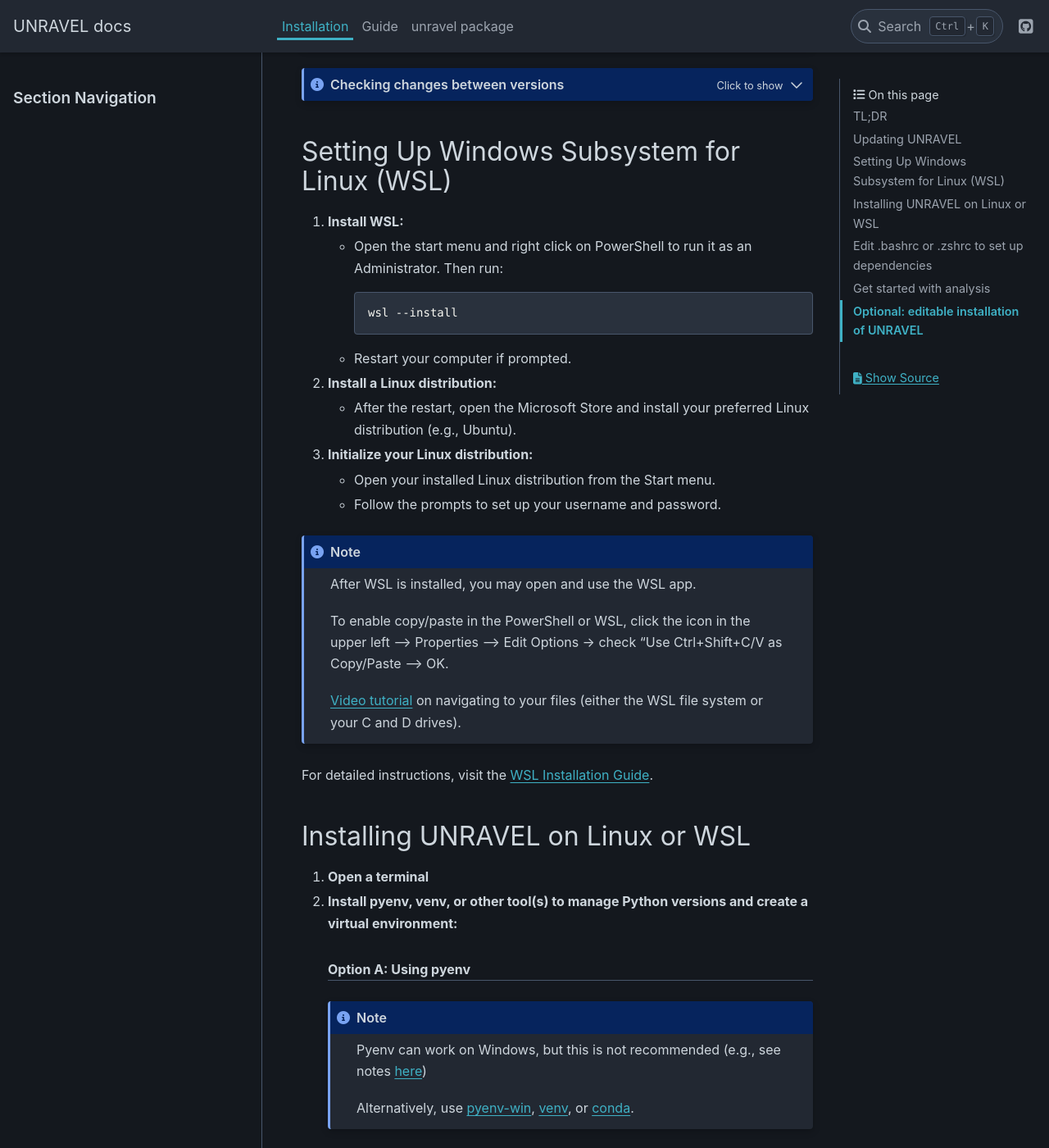
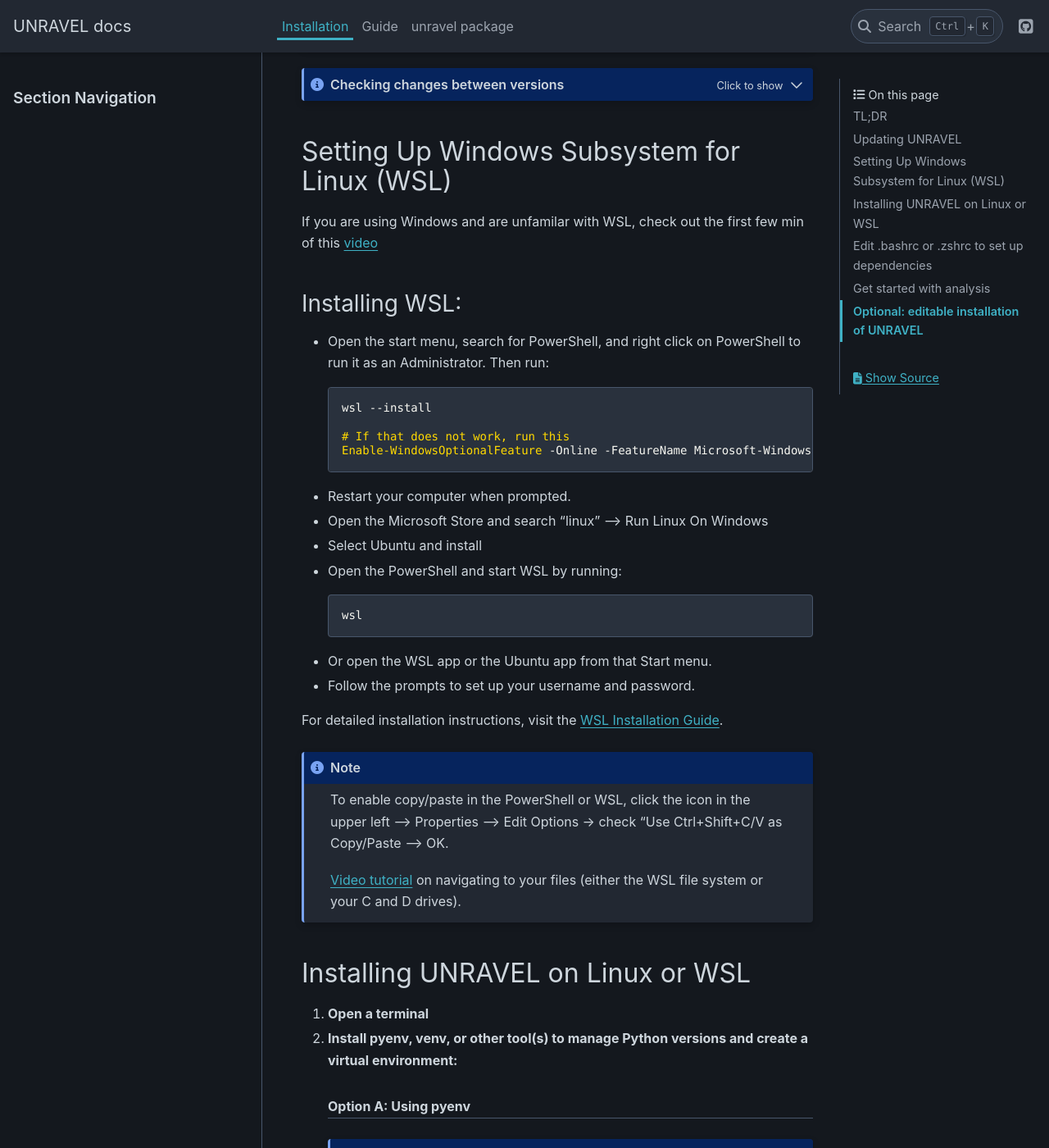
Before and after one commit to b-heifets/UNRAVEL, a Sphinx documentation site: the page built from unravel/docs/installation.md, in a window 1280 px wide and 1400 px high, scrolled down 1015 px. Shown: the whole window at 82% size. Built offline with Sphinx 7.4.7 and the PyData theme 0.15.4, drawn with Linux system fonts in a browser that asks for light colours; some of the changed text lies outside the part shown.

Commit message:
Updated guide

````diff
--- a/unravel/docs/installation.md
+++ b/unravel/docs/installation.md
@@ -15,7 +15,7 @@
 ```bash
 git clone https://github.com/b-heifets/UNRAVEL.git
 cd UNRAVEL
-pip install -e .
+pip install -e .  # Also run this for updates
 ```
 * Download atlas/template files: [Google Drive Link](https://drive.google.com/drive/folders/1iZjQlPc2kPagnVsjWEFFObLlkSc2yRf9?usp=sharing)
 * Install [FSL](https://fsl.fmrib.ox.ac.uk/fsl/fslwiki/FslInstallation)
@@ -57,33 +57,35 @@
 
 ## Setting Up Windows Subsystem for Linux (WSL)
 
-1. **Install WSL:**
+If you are using Windows and are unfamilar with WSL, check out the first few min of this [video](https://www.youtube.com/watch?v=-atblwgc63E)
 
-    - Open the start menu and right click on PowerShell to run it as an Administrator. Then run:
-      ```powershell
-      wsl --install
-      ```
+### Installing WSL:
+- Open the start menu, search for PowerShell, and right click on PowerShell to run it as an Administrator. Then run:
+    ```powershell
+    wsl --install
 
-    - Restart your computer if prompted.
+    # If that does not work, run this
+    Enable-WindowsOptionalFeature -Online -FeatureName Microsoft-Windows-Subsystem-Linux
+    ```
+- Restart your computer when prompted.
+- Open the Microsoft Store and search "linux" --> Run Linux On Windows
+- Select Ubuntu and install
+- Open the PowerShell and start WSL by running:
+    ```powershell
+    wsl
+    ```
+- Or open the WSL app or the Ubuntu app from that Start menu.
+- Follow the prompts to set up your username and password.
 
-2. **Install a Linux distribution:**
-
-    - After the restart, open the Microsoft Store and install your preferred Linux distribution (e.g., Ubuntu).
-
-3. **Initialize your Linux distribution:**
-
-    - Open your installed Linux distribution from the Start menu.
-    - Follow the prompts to set up your username and password.
+For detailed installation instructions, visit the [WSL Installation Guide](https://learn.microsoft.com/en-us/windows/wsl/install).
 
 :::{note}
-After WSL is installed, you may open and use the WSL app.
-
 To enable copy/paste in the PowerShell or WSL, click the icon in the upper left --> Properties --> Edit Options -> check "Use Ctrl+Shift+C/V as Copy/Paste --> OK.
 
 [Video tutorial](https://www.youtube.com/watch?v=i547sSXhq0E) on navigating to your files (either the WSL file system or your C and D drives).
 :::
 
-For detailed instructions, visit the [WSL Installation Guide](https://docs.microsoft.com/en-us/windows/wsl/install).
+
 
 ## Installing UNRAVEL on Linux or WSL
 
````
Also changed, not shown: unravel/docs/guide.md (+32 -36 lines).
